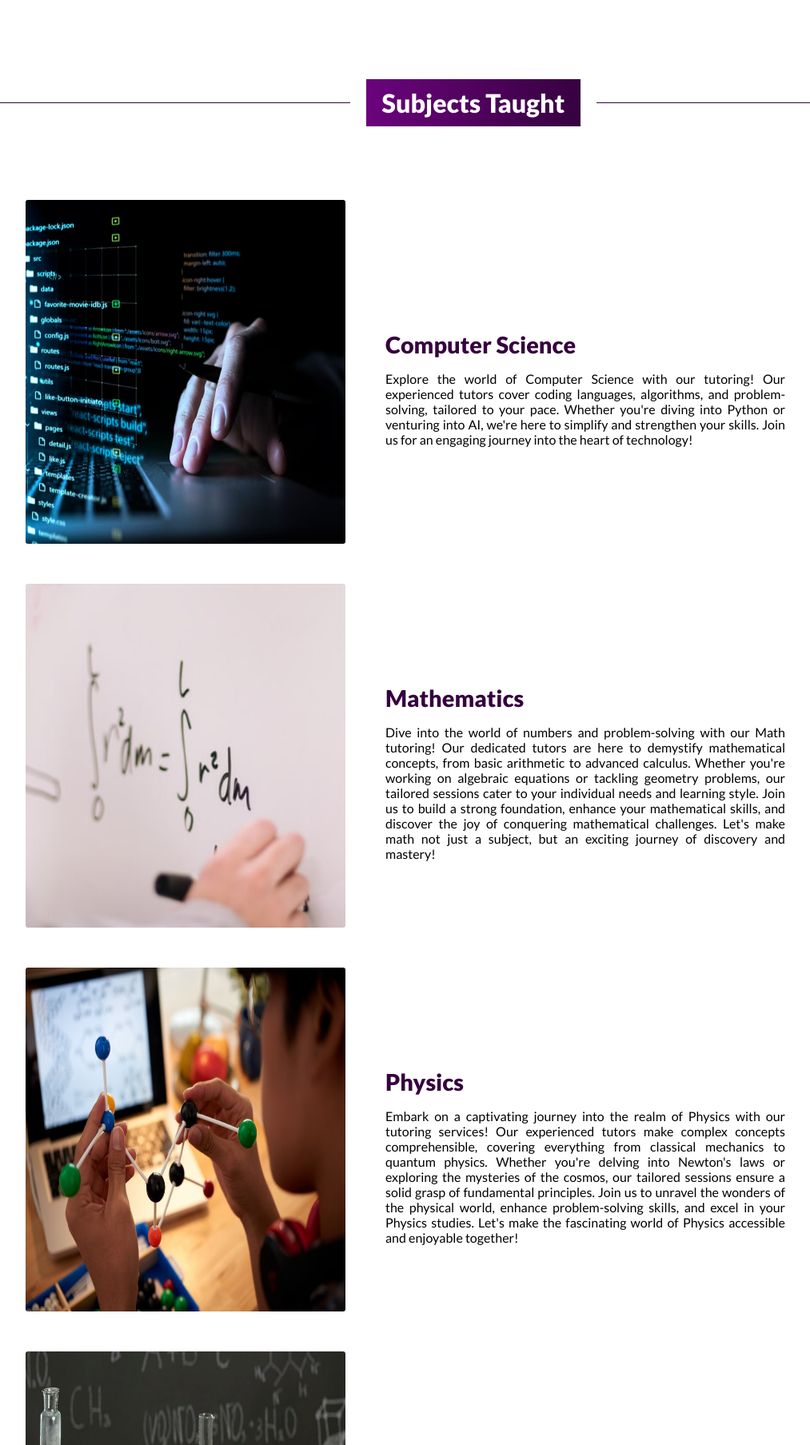
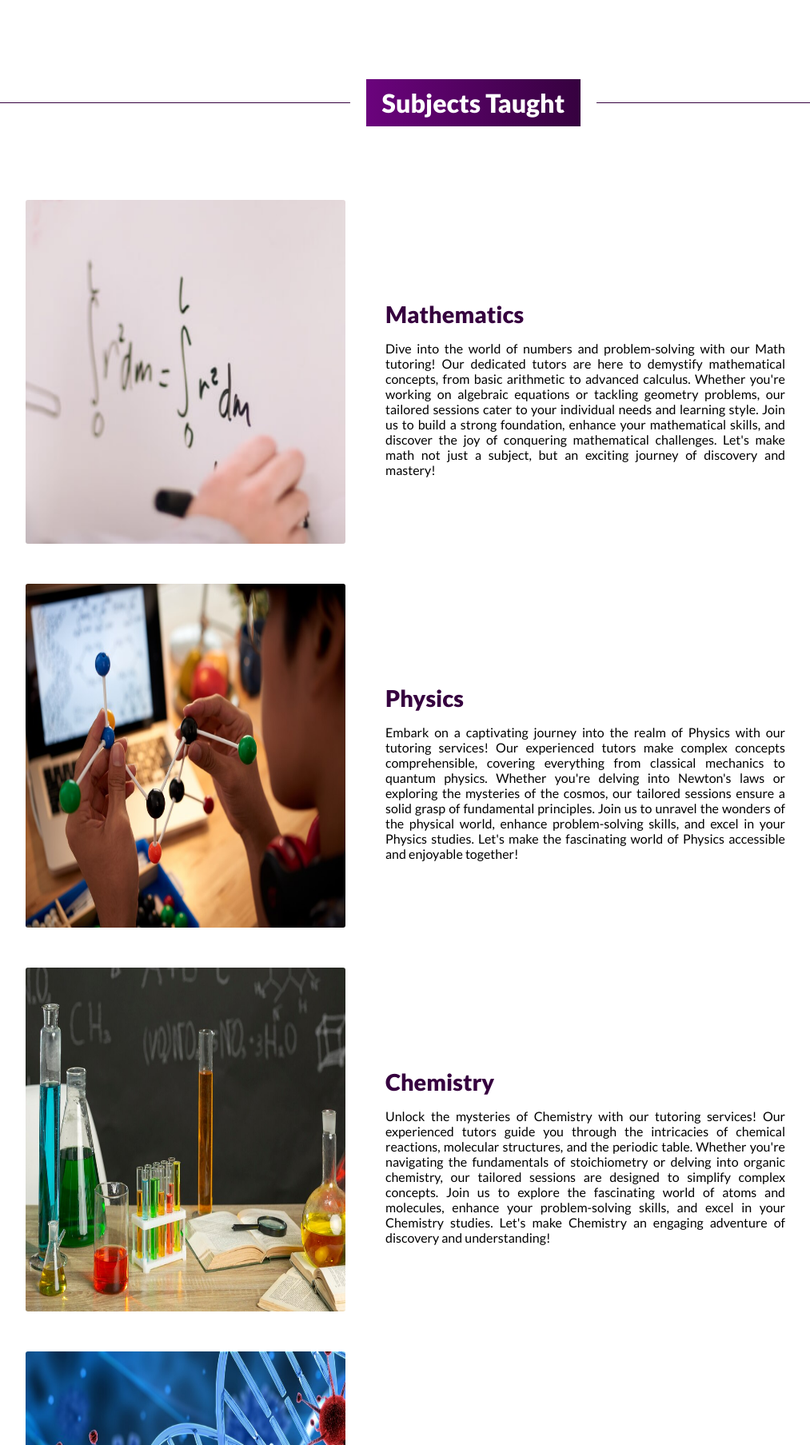
Before and after one commit to fullstack200/Be-Wise-Academy, a Django app: page /services in a window 1280 px wide. Shown: the part 2665-4472 px from the top of the page at 80% size, without its empty margins (48-1061 px from the left). Run offline with Django 4.2, Linux system fonts and the light colour scheme; some libraries are stand-ins or nearby versions.

Commit message:
Removed Computer Science and English subjects from services offered.

```diff
--- a/templates/services.html
+++ b/templates/services.html
@@ -86,14 +86,6 @@
         </div>
         <div class="s-subjects reveal">
             <div class="spe-sub-ser reveal">
-                <img src="{% static './static/content/computer.png' %}" alt="computer">
-                <div>
-                    <p id="heading" >Computer Science</p>
-                <p id="desc">Explore the world of Computer Science with our tutoring! Our experienced tutors cover coding languages, algorithms, and problem-solving, tailored to your pace. Whether you're diving into Python or venturing into AI, we're here to simplify and strengthen your skills. Join us for an engaging journey into the heart of technology!</p>
-
-                </div>
-                </div>
-            <div class="spe-sub-ser reveal">
                 <img src="{% static './static/content/math.jpg' %}" alt="math">
                 <div>
                     <p id="heading" >Mathematics</p>
@@ -127,14 +119,6 @@ Embark on a journey of life sciences with our Biology tutoring! Our experienced
                 </div>
             </div>
             <div class="spe-sub-ser reveal">
-                <img src="{% static './static/content/english.png' %}" alt="english">
-               <div>
-                    <p id="heading" >English</p>
-                <p id="desc">Immerse yourself in the art of language and literature with our English tutoring! Our dedicated tutors are here to guide you through the nuances of grammar, literature analysis, and effective communication. Whether you're delving into classic literature, perfecting your essay writing skills, or honing your understanding of language mechanics, our tailored sessions are designed to elevate your proficiency. Join us to explore the beauty of words, enhance your critical thinking, and excel in English. Let's make the study of language an enjoyable and enriching journey together!
-                </p>
-               </div>
-            </div>
-            <div class="spe-sub-ser reveal">
                 <img src="{% static './static/content/hindi.jpg' %}" alt="hindi">
               <div>
                    <p id="heading" >हिंदी</p>
```
